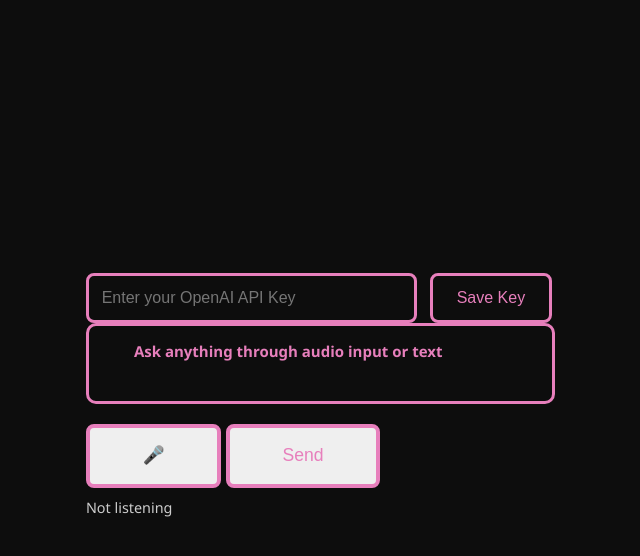
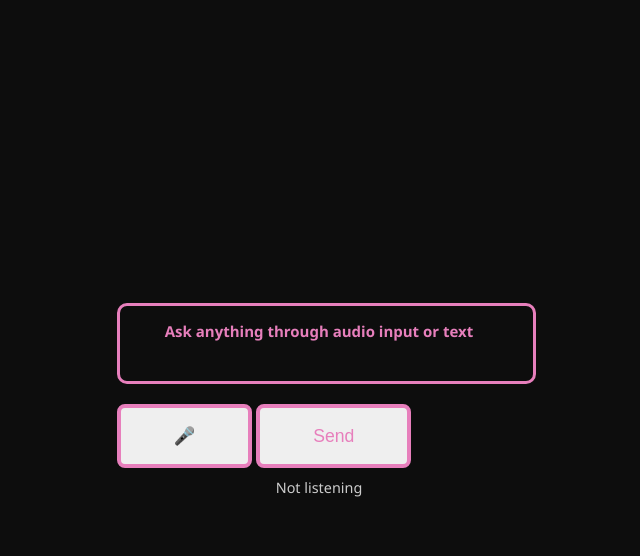
Before and after one commit to aravinds05/Voicebot.GPT, a FastAPI app: page /voicebot in a window 1280 px wide. Shown: the top 556 px of the page, without its empty margins (321-961 px from the left). Run offline with FastAPI, Linux system fonts and the light colour scheme.

Commit message:
Update voicebot.html

```diff
--- a/templates/voicebot.html
+++ b/templates/voicebot.html
@@ -99,10 +99,6 @@
 <body>
 
 
-  <!-- API Key Input -->
-  <div style="margin-bottom: 10px;">
-    <input type="text" id="apiKeyInput" class="api-key-input" placeholder="Enter your OpenAI API Key">
-    <button id="saveApiKeyButton" class="api-key-button" onclick="saveApiKey()">Save Key</button>
     <div class="chat-container">
     <div id="inputArea" class="input-box" contenteditable="true" placeholder="Speak something...">
       Ask anything through audio input or text
@@ -129,19 +125,6 @@
     const placeholderText = "Ask anything through audio input or text";
     let timeoutId = null;
     let receivedResult = false;
-    let userApiKey = "";  // To store user provided API key
-
-
-    function saveApiKey() {
-      const apiKeyInput = document.getElementById('apiKeyInput').value.trim();
-      if (apiKeyInput) {
-        userApiKey = apiKeyInput;
-        statusText.textContent = "API Key saved.";
-      } else {
-        statusText.textContent = "Please enter a valid API Key.";
-      }
-    }
-
 
       recognition.onstart = () => {
       receivedResult = false;
@@ -197,28 +180,19 @@
       }
     }
 
-
      async function sendMessage(message) {
-      if (!userApiKey) {
-        statusText.textContent = "Please enter and save your OpenAI API Key first.";
-        return;
-      }
-
-
-      const res = await fetch("http://127.0.0.1:8000/chat", {
+      try {
+       const res = await fetch("/chat", {
        method: "POST",
        headers: { "Content-Type": "application/json" },
-        body: JSON.stringify({ message, api_key: userApiKey })
+       body: JSON.stringify({ message })
       });
 
-
     const data = await res.json();
-
 
     if (data.response) {
       const botReply = data.response;
       statusText.textContent = "Bot: " + botReply;
-
 
       const utterance = new SpeechSynthesisUtterance(botReply);
       speechSynthesis.speak(utterance);
@@ -227,8 +201,10 @@
     } else {
       statusText.textContent = "Unknown error from server.";
     }
+  } catch (err) {
+    statusText.textContent = "Fetch failed: " + err.message;
   }
-
+}
 
     inputArea.addEventListener("input", () => {
       if (!clearedPlaceholder && inputArea.innerText.trim() === placeholderText) {
@@ -237,7 +213,6 @@
       clearedPlaceholder = true;
     });
 
-
     inputArea.addEventListener("click", () => {
       if (!clearedPlaceholder && inputArea.innerText.trim() === placeholderText) {
         inputArea.innerText = "";
@@ -245,8 +220,6 @@
       }
     });
 
-
-    // Support Enter key
     inputArea.addEventListener("keydown", (event) => {
       if (event.key === "Enter") {
         event.preventDefault();
```
Lines whose indentation alone changed are shown as unchanged.
